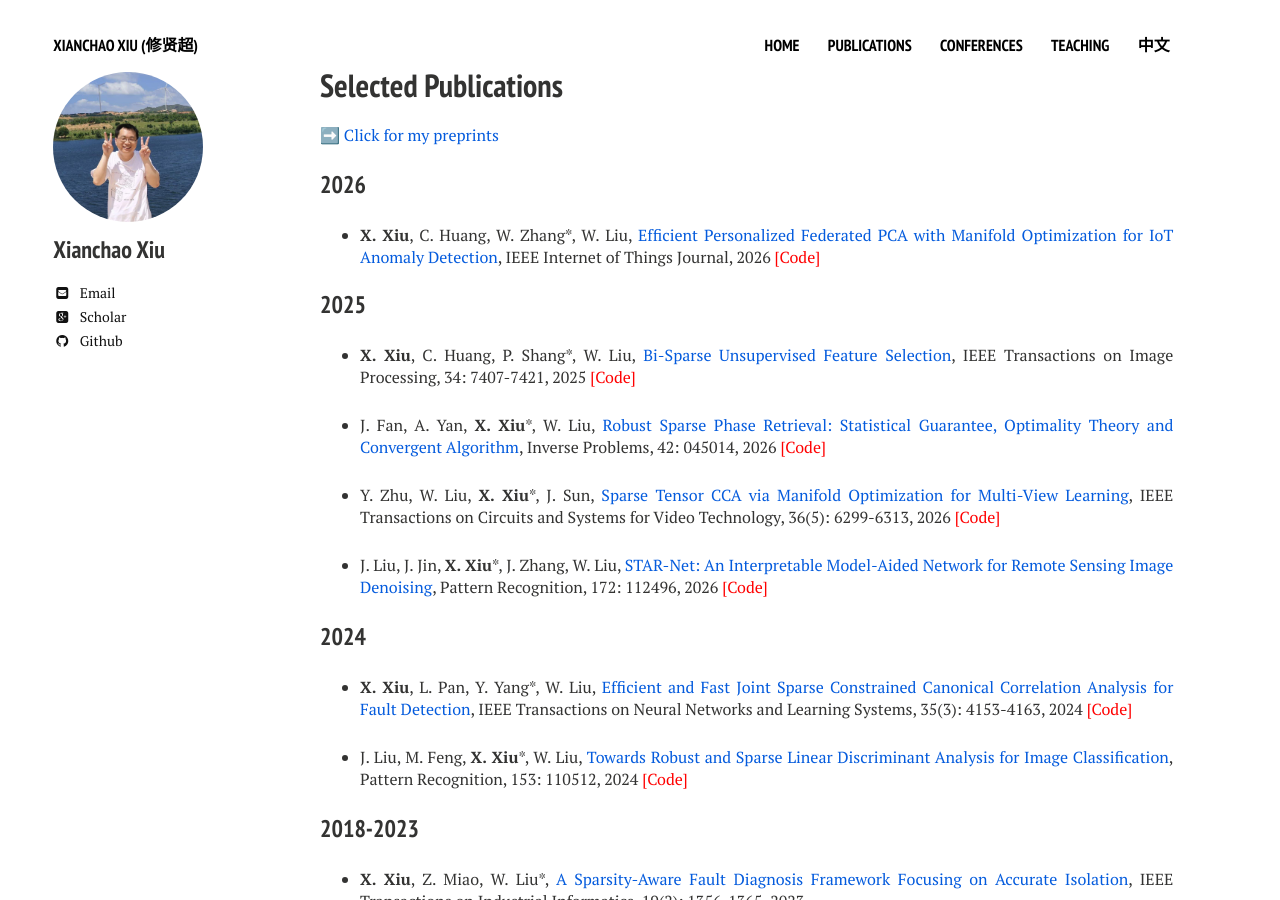
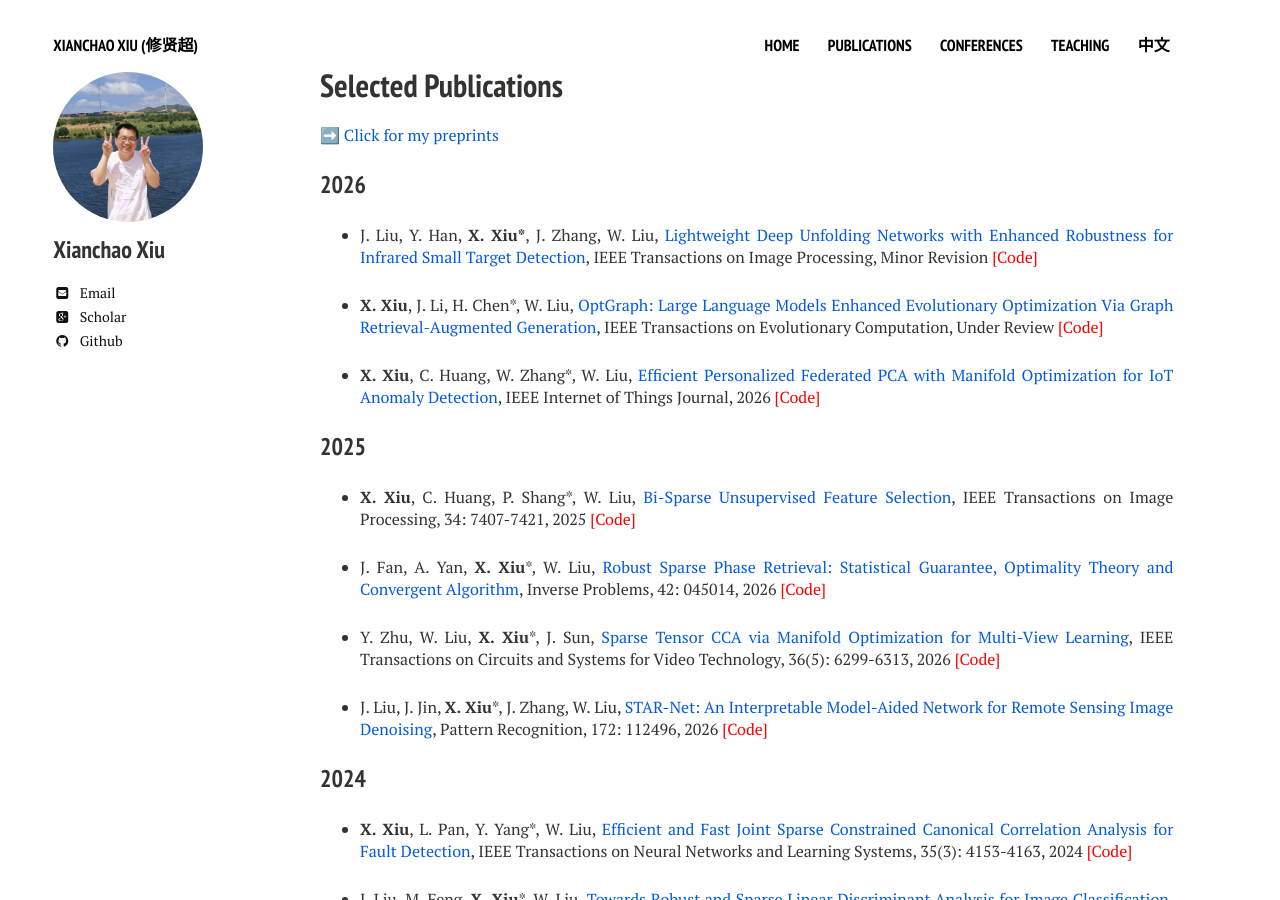
Before and after one commit to xianchaoxiu/xianchaoxiu.github.io, a Jekyll site: the page built from publications/index.md, in a window 1280 px wide and 900 px high. Built offline with Jekyll 4.4.1, drawn with Linux system fonts in a browser that asks for light colours; nearby versions of some CDN libraries.

Commit message:
Update index.md

```diff
--- a/publications/index.md
+++ b/publications/index.md
@@ -11,6 +11,10 @@ share: false
 
 
 ### 2026
+
+* J. Liu, Y. Han, <b>X. Xiu*</b>, J. Zhang, W. Liu, <a href="https://arxiv.org/abs/2509.08205" class="textlink" target="_blank">Lightweight Deep Unfolding Networks with Enhanced Robustness for Infrared Small Target Detection</a>, IEEE Transactions on Image Processing, Minor Revision <a href="https://github.com/xianchaoxiu/L-RPCANet" class="textlink" target="_blank" style="color: red;">[Code]</a>
+
+* <b>X. Xiu</b>, J. Li, H. Chen*, W. Liu, <a href="https://arxiv.org/abs/2607.27918" class="textlink" target="_blank">OptGraph: Large Language Models Enhanced Evolutionary Optimization Via Graph Retrieval-Augmented Generation</a>, IEEE Transactions on Evolutionary Computation, Under Review <a href="https://github.com/xianchaoxiu/OptGraph" class="textlink" target="_blank" style="color: red;">[Code]</a>
 
 * <b>X. Xiu</b>, C. Huang, W. Zhang*, W. Liu, <a href="https://doi.org/10.1109/JIOT.2026.3701337" class="textlink" target="_blank">Efficient Personalized Federated PCA with Manifold Optimization for IoT Anomaly Detection</a>, IEEE Internet of Things Journal, 2026 <a href="https://github.com/xianchaoxiu/FedEP" class="textlink" target="_blank" style="color: red;">[Code]</a>
 
```
